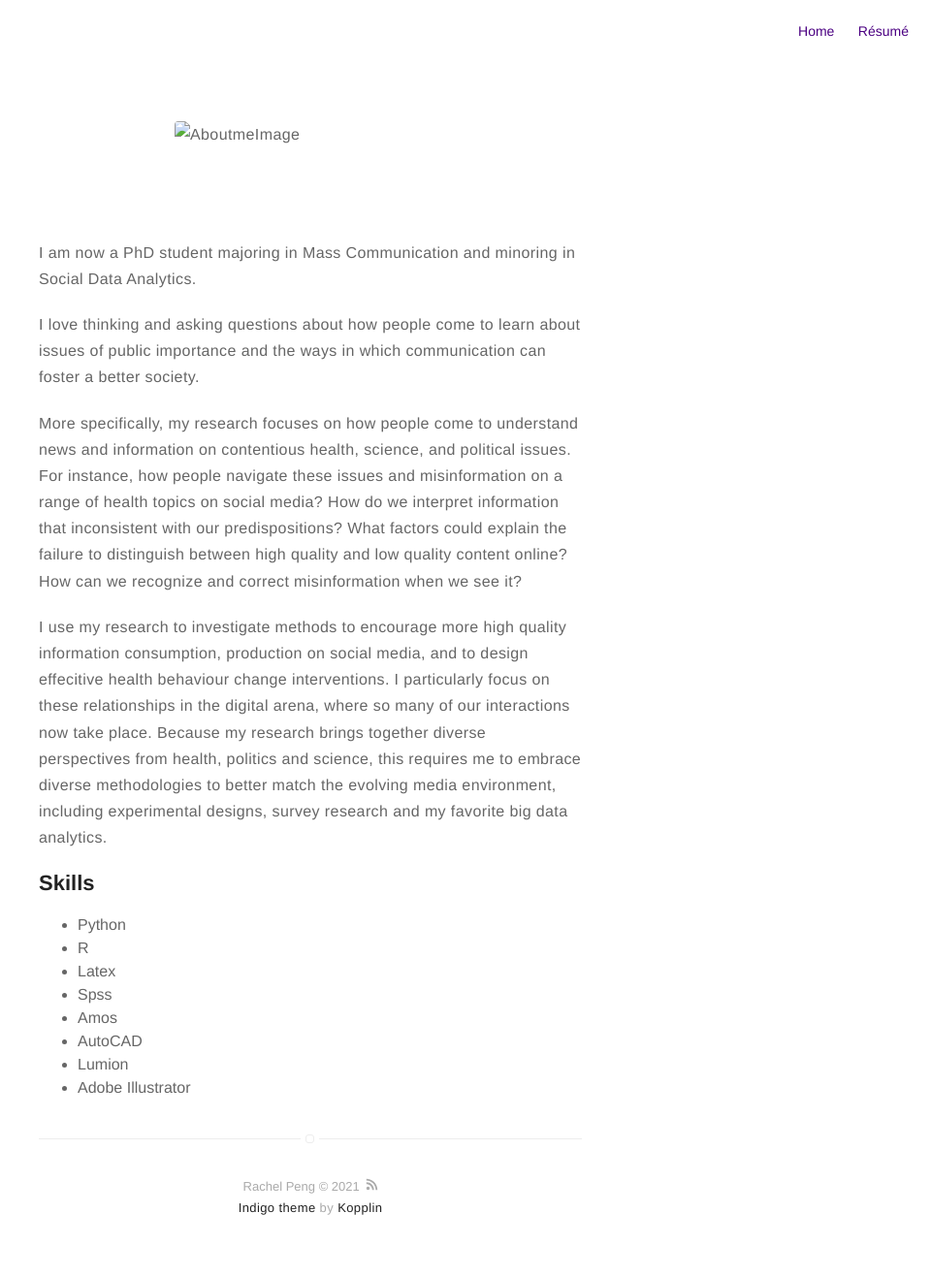
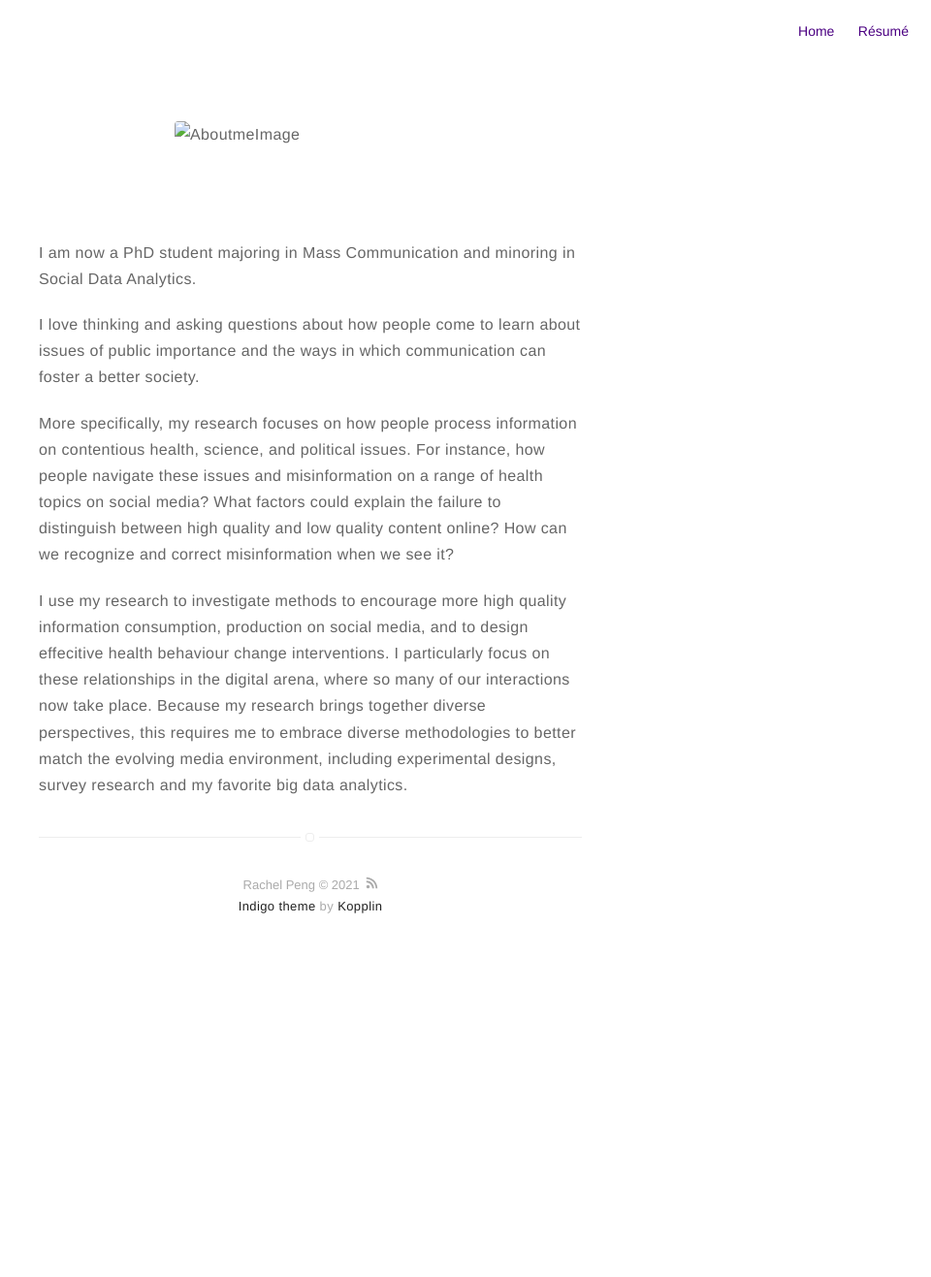
Before and after one commit to rxpeng/rxpeng, a Jekyll site: the page built from about.md, in a window 1280 px wide. Shown: the whole page at 97% size, without its empty margins (320-1280 px from the left). Built offline with Jekyll 4.4.1, drawn with Linux system fonts in a browser that asks for light colours; after the commit the page ends 1006 px from its top, so only the background shows below that.

Commit message:
Update about.md

```diff
--- a/about.md
+++ b/about.md
@@ -11,19 +11,6 @@ layout: page
 
 <p>I love thinking and asking questions about how people come to learn about issues of public importance and the ways in which communication can foster a better society.</p>
 
-<p>More specifically, my research focuses on how people come to understand news and information on contentious health, science, and political issues. For instance, how people navigate these issues and misinformation on a range of health topics on social media? How do we interpret information that inconsistent with our predispositions? What factors could explain the failure to distinguish between high quality and low quality content online? How can we recognize and correct misinformation when we see it?</p>
+<p>More specifically, my research focuses on how people process information on contentious health, science, and political issues. For instance, how people navigate these issues and misinformation on a range of health topics on social media? What factors could explain the failure to distinguish between high quality and low quality content online? How can we recognize and correct misinformation when we see it?</p>
 
-<p> I use my research to investigate methods to encourage more high quality information consumption, production on social media, and to design effecitive health behaviour change interventions. I particularly focus on these relationships in the digital arena, where so many of our interactions now take place. Because my research brings together diverse perspectives from health, politics and science, this requires me to embrace diverse methodologies to better match the evolving media environment, including experimental designs, survey research and my favorite big data analytics. </p>
-
-<h2>Skills</h2>
-
-<ul class="skill-list">
-	<li>Python</li>
-	<li>R</li>
-	<li>Latex</li>
-	<li>Spss</li>
-	<li>Amos</li>
-	<li>AutoCAD</li>
-	<li>Lumion</li>
-	<li>Adobe Illustrator</li>
-</ul>
+<p> I use my research to investigate methods to encourage more high quality information consumption, production on social media, and to design effecitive health behaviour change interventions. I particularly focus on these relationships in the digital arena, where so many of our interactions now take place. Because my research brings together diverse perspectives, this requires me to embrace diverse methodologies to better match the evolving media environment, including experimental designs, survey research and my favorite big data analytics. </p>
```
